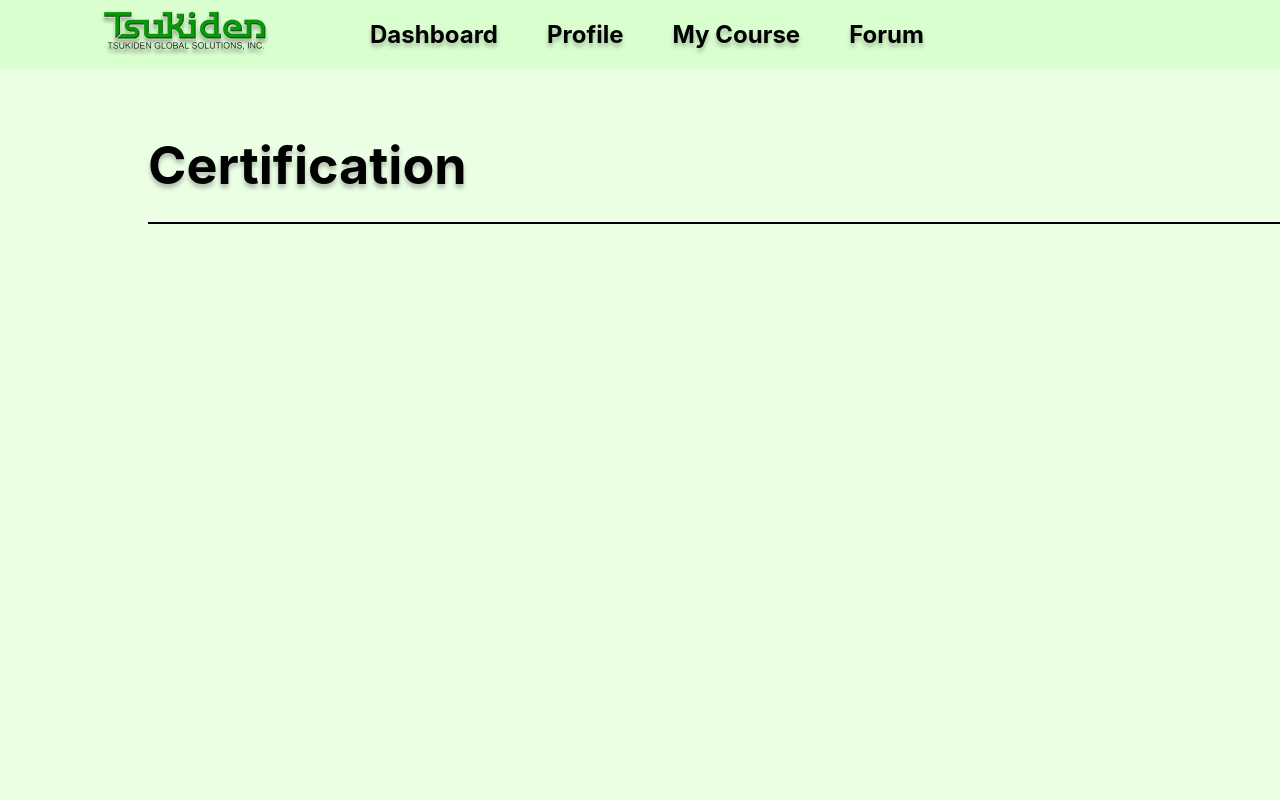
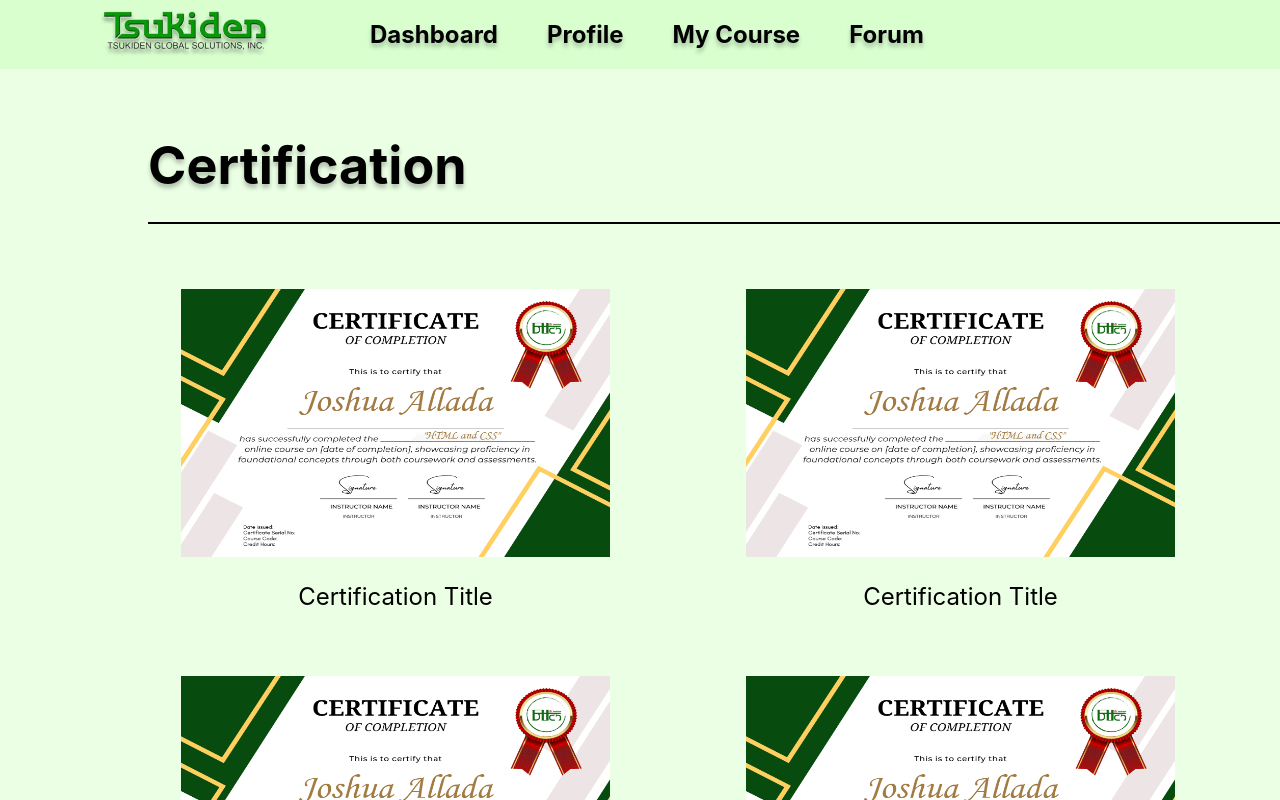
Before and after one commit to AlladaJoshua/cmsmyreactproject, a React (Vite) app: page / in a window 1280 px wide. Shown: the top 800 px of the page. Built offline with nearby package versions, Linux system fonts and the light colour scheme.

Commit message:
Add Certification Section

```diff
--- a/src/App.jsx
+++ b/src/App.jsx
@@ -1,3 +1,4 @@
+import Certification from "./Components/Certification"
 import HeaderTitle from "./Components/HeaderTitle"
 import Navbar from "./Components/Navbar"
 
@@ -8,6 +9,7 @@ function App() {
     <>
       <Navbar/>
       <HeaderTitle/>
+      <Certification/>
     </>
   )
 }
--- /dev/null
+++ b/src/Components/Certification.jsx
@@ -0,0 +1,37 @@
+import React from "react";
+import certPlaceholder from "../assets/Certificate-Joshua Allada.png";
+
+const Certification = () => {
+  return (
+    <div>
+      <seection className="certification">
+        <section className="certPlaceholder">
+          <img src={certPlaceholder} alt="certPlaceholder" />
+          <p>Certification Title</p>
+        </section>
+        <section className="certPlaceholder">
+          <img src={certPlaceholder} alt="certPlaceholder" />
+          <p>Certification Title</p>
+        </section>
+        <section className="certPlaceholder">
+          <img src={certPlaceholder} alt="certPlaceholder" />
+          <p>Certification Title</p>
+        </section>
+        <section className="certPlaceholder">
+          <img src={certPlaceholder} alt="certPlaceholder" />
+          <p>Certification Title</p>
+        </section>
+        <section className="certPlaceholder">
+          <img src={certPlaceholder} alt="certPlaceholder" />
+          <p>Certification Title</p>
+        </section>
+        <section className="certPlaceholder">
+          <img src={certPlaceholder} alt="certPlaceholder" />
+          <p>Certification Title</p>
+        </section>
+      </seection>
+    </div>
+  );
+};
+
+export default Certification;
--- a/src/index.css
+++ b/src/index.css
@@ -6,6 +6,11 @@
 
 body {
   background-color: #EBFFE5;
+  display: flex;
+  width: 1920px;
+  height: 1080px;
+  flex-direction: column;
+  align-items: center;
 }
 
 .Navbar {
@@ -84,3 +89,37 @@ nav a:hover {
   font-weight: 700;
   line-height: normal;
 }
+
+.certification {
+  display: flex;
+  width: 1920px;
+  padding: 0px 180px 0px 181px;
+  justify-content: center;
+  align-items: center;
+  align-content: center;
+  gap: 65px 136px;
+  flex-wrap: wrap;
+  margin-top: 65px;
+}
+
+.certification .certPlaceholder {
+  display: flex;
+  flex-direction: column;
+  justify-content: center;
+  align-items: center;
+  gap: 25px;
+}
+
+.certification .certPlaceholder img {
+  width: 429px;
+  height: 268px;
+}
+
+.certification .certPlaceholder p {
+  color: #000;
+  font-family: Inter;
+  font-size: 24px;
+  font-style: normal;
+  font-weight: 400;
+  line-height: normal;
+}
```
Also changed, not shown: src/assets/Certificate-Joshua Allada.png (added).
